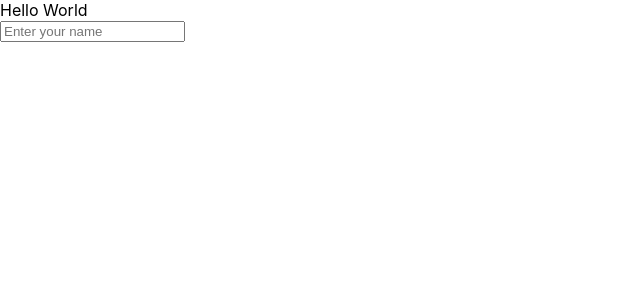
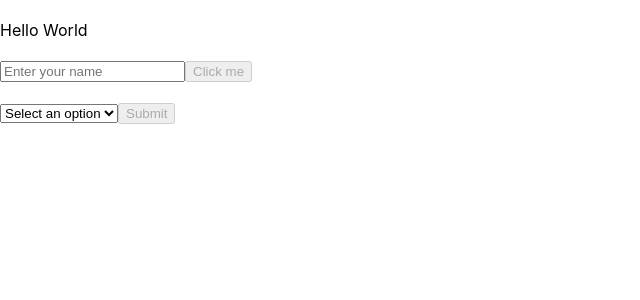
Before and after one commit to vishwakarmaranjeet/react-with-testing, a React (Create React App) app: page / in a window 1280 px wide. Shown: the top 300 px of the page, without its empty margins (0-640 px from the left). Built offline with nearby package versions, Linux system fonts and the light colour scheme.

Commit message:
Input, dropdown component added

```diff
--- a/src/App.js
+++ b/src/App.js
@@ -1,12 +1,15 @@
 import "./App.css";
 import { Greet } from "./components/greet/greet";
 import InputBox from "./components/Input";
+import DropDown from "./components/DropDown";
 
 function App() {
   return (
     <>
-      <Greet name="World" />
-      <InputBox />
+      <br />
+      <Greet name="World" /> <br />
+      <InputBox /> <br /><br />
+      <DropDown />
       <div className="App">
       </div>
     </>
--- /dev/null
+++ b/src/components/DropDown.js
@@ -0,0 +1,21 @@
+import React, { useState } from "react";
+
+const options = ["India", "USA", "Russia", "Germany"];
+
+function DropDown(){
+  const [value, setValue] = useState("");
+  function handleSelect(option){
+    setValue(option);
+  }
+  return <>
+    <select value={value} onChange={(e)=> handleSelect(e.target.value)}>
+        <option value="" disabled>Select an option</option>
+        {options.map((item)=> {
+            return <option value={item} key={item}>{item}</option>
+        })}
+    </select>
+    <button disabled={value !== "" ? false : true}>Submit</button>
+  </>
+};
+
+export default DropDown;
--- a/src/components/Input.js
+++ b/src/components/Input.js
@@ -2,6 +2,12 @@ import React, { useState } from "react";
 
 const InputBox = () => {
   const [value, setValue] = useState("");
-  return <><input type="text" name="name" placeholder="Enter your name" value={value} onChange={(e)=> setValue(e.target.value)} /></>
+  const onButtonClick = () => {
+    console.log(window);
+  };
+  return <>
+    <input type="text" name="name" placeholder="Enter your name" value={value} onChange={(e)=> setValue(e.target.value)} />
+    <button onClick={onButtonClick} disabled={value !== "" ? false : true}>Click me</button>
+  </>
 };
 export default InputBox;
```
Also changed, not shown: 2 other files (tests, documents, lock files or other folders).
